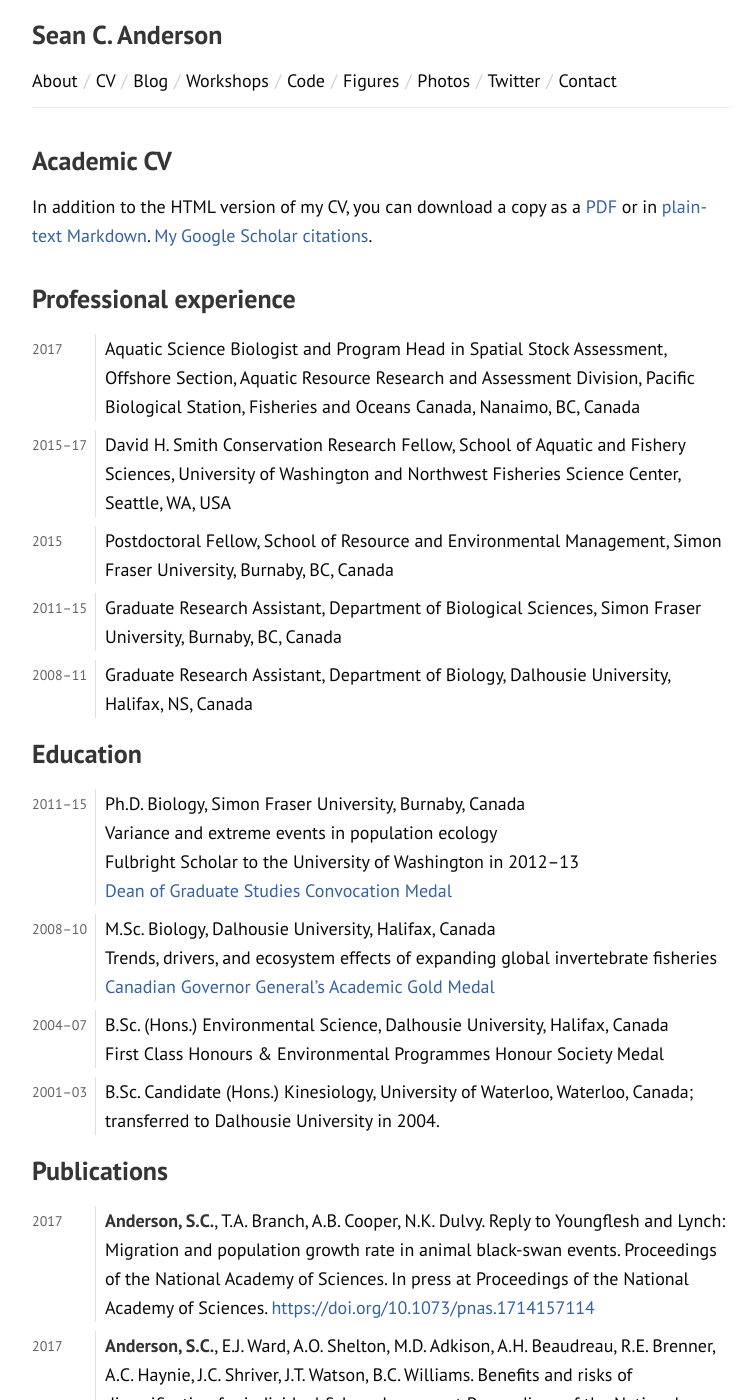
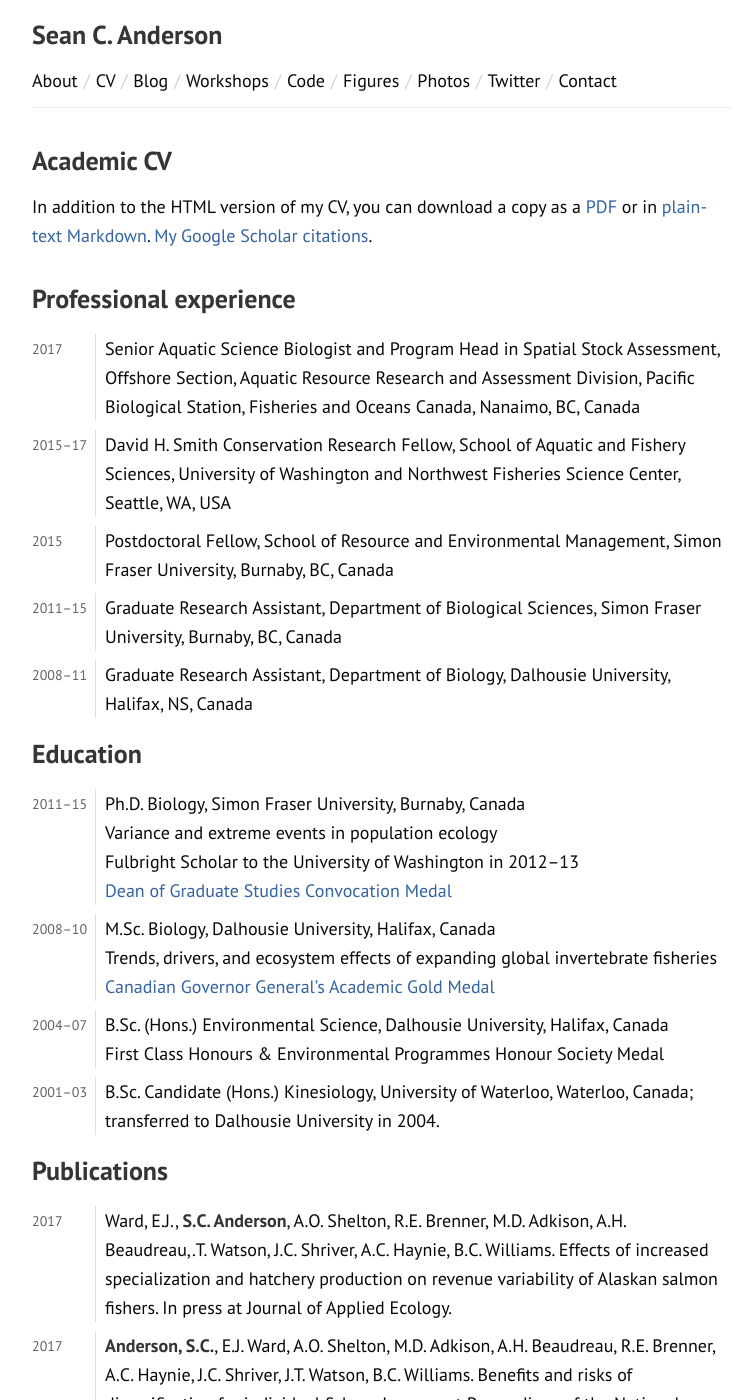
Before and after one commit to seananderson/seananderson.ca, a Jekyll site: the page built from cv-pandoc.md, in a window 1280 px wide and 1400 px high. Shown: the whole window, without its empty margins (258-1014 px from the left). Built offline with Jekyll 4.4.1, drawn with Linux system fonts in a browser that asks for light colours; our own code applies the rules of GitHub Pages for plain Markdown files; comment, search, counter and statistics services are not loaded; some of the changed text lies outside the part shown.

Commit message:
Update cv

```diff
--- a/cv-pandoc.md
+++ b/cv-pandoc.md
@@ -7,7 +7,7 @@
 # Professional experience
 
 2017
-:    Aquatic Science Biologist and Program Head in Spatial Stock Assessment,
+:    Senior Aquatic Science Biologist and Program Head in Spatial Stock Assessment,
      Offshore Section, Aquatic Resource Research and Assessment Division, Pacific
      Biological Station, Fisheries and Oceans Canada, Nanaimo, BC, Canada
 
@@ -56,6 +56,18 @@
 # Publications
 
 2017
+:    Ward, E.J., **S.C. Anderson**, A.O. Shelton, R.E. Brenner, M.D. Adkison,
+     A.H. Beaudreau,.T. Watson, J.C. Shriver, A.C. Haynie, B.C. Williams. Effects of
+     increased specialization and hatchery production on revenue variability of
+     Alaskan salmon fishers. In press at Journal of Applied Ecology.
+
+2017
+:    **Anderson, S.C.**, E.J. Ward, A.O. Shelton, M.D. Adkison, A.H. Beaudreau,
+     R.E. Brenner, A.C. Haynie, J.C. Shriver, J.T. Watson, B.C. Williams.
+     Benefits and risks of diversification for individual fishers. In press
+     at Proceedings of the National Academy of Sciences. <https://doi.org/10.1073/pnas.1702506114> (Open access).
+
+2017
 :    **Anderson, S.C.**, T.A. Branch, A.B. Cooper, N.K. Dulvy. Reply to
      Youngflesh and Lynch: Migration and population growth rate in animal black-swan
      events. Proceedings of the National Academy of Sciences. In press at
@@ -70,8 +82,8 @@
 
 2017
 :    Hughes, B., S. Lummis, **S.C. Anderson**, K. Kroeker. Unexpected
-     resilience of a seagrass system exposed to multiple stressors. Global
-     Change Biology. In press. <https://doi.org/10.1111/gcb.13854>
+     resilience of a seagrass system exposed to multiple stressors. In press at Global
+     Change Biology. <https://doi.org/10.1111/gcb.13854>
 
 2017
 :    Megias, D.A., **S.C. Anderson**, R.J. Smith, D. Veríssimo. Investigating
@@ -243,11 +255,18 @@
 # Software
 
 2017
-:    rrfields: Robust random fields for spatiotemporal modelling.
-     <https://github.com/seananderson/rrfields>
+:    E.J. Ward, **Anderson, S.C.** bayesdfa: Bayesian Dynamic Factor Analysis
+     (DFA) with Stan. <https://github.com/fate-ewi/bayesdfa>
 
 2017
-:    datalimited: Stock assessment methods for data-limited fisheries.
+:    **Anderson, S.C.**, E.J. Ward. glmmfields: GLMMs with robust random fields for spatial and spatiotemporal modelling.
+     <https://github.com/seananderson/glmmfields>
+
+2016
+:    **Anderson, S.C.**, A.B. Cooper, O.P. Jensen, C. Minto, J.T. Thorson, J.C.
+     Walsh, J. Afflerbach, M. Dickey-Collas, K.M. Kleisner, C. Longo, G.C.
+     Osio, D. Ovando, I. Mosqueira, A.A. Rosenberg, E.R. Selig.
+     datalimited: Stock Assessment Methods for Data-limited Fisheries.
      <https://github.com/datalimited/datalimited>
 
 2014
@@ -261,7 +280,7 @@
      Cunningham, F. Hurtado-Ferro, R. Licandeo, C.R. McGilliard, C.S.
      Szuwalski, K.A. Vert-pre, A.R. Whitten. ss3sim: Fisheries stock
      assessment simulation testing with Stock Synthesis.
-     <http://cran.r-project.org/package=ss3sim>
+     <http://cran.r-project.org/package=ss3sim>, <https://github.com/ss3sim/ss3sim>
 
 2013
 :    **Anderson, S.C.**, A.B. Cooper, N.K. Dulvy. ecofolio: Tools to
@@ -269,6 +288,12 @@
      <https://github.com/seananderson/ecofolio>
 
 # Invited talks and conference presentations
+
+2017
+:    **Anderson, S.C.**, E.J. Ward, A.O. Shelton. Benefits and risks of
+     diversification for individual fishers in Alaska, 1975--2015. NOAA National
+     Ocean Service Science Seminar. Presented remotely to Washington, DC and
+     other NOAA participants.
 
 2017
 :    **Anderson, S.C.** Data-driven approaches to quantifying population status
@@ -338,7 +363,6 @@
 :    **Anderson, S.C.**, H.K. Lotze, N.L. Shackell. Evaluating the knowledge
      base for expanding low-trophic level fisheries in Atlantic Canada.
      Departmental Seminar, Biology Department, Dalhousie University, Canada.
-
 
 # Teaching
 
@@ -439,6 +463,10 @@
 
 # Working groups and workshops
 
+2016–17
+:     NOAA Fisheries and the Environment (FATE) working group
+      *An early-warning index for abrupt change in northeast Pacific ecosystems*.
+
 2015-16
 :    NCEAS (National Center for Ecological Analysis and Synthesis, Santa
      Barbara, CA) *Applying portfolio effects to the Gulf of Alaska ecosystem: Did
@@ -521,6 +539,7 @@
 
 Reviewer for Science, Ecology, Ecological Applications, Conservation Biology,
 Fish and Fisheries, Marine Policy, Population Ecology, Journal of Applied Ecology,
+ICES Journal of Marine Science,
 International Journal of Tropical Biology and Conservation,
 Journal of Environmental Management, Endangered Species Research, Aquatic
 Conservation
```
Also changed, not shown: other parts of cv-pandoc.md (+1 -11 lines), AndersonCV.txt (+45 -22 lines), cv.html (+22 -13 lines), 2 other files.
